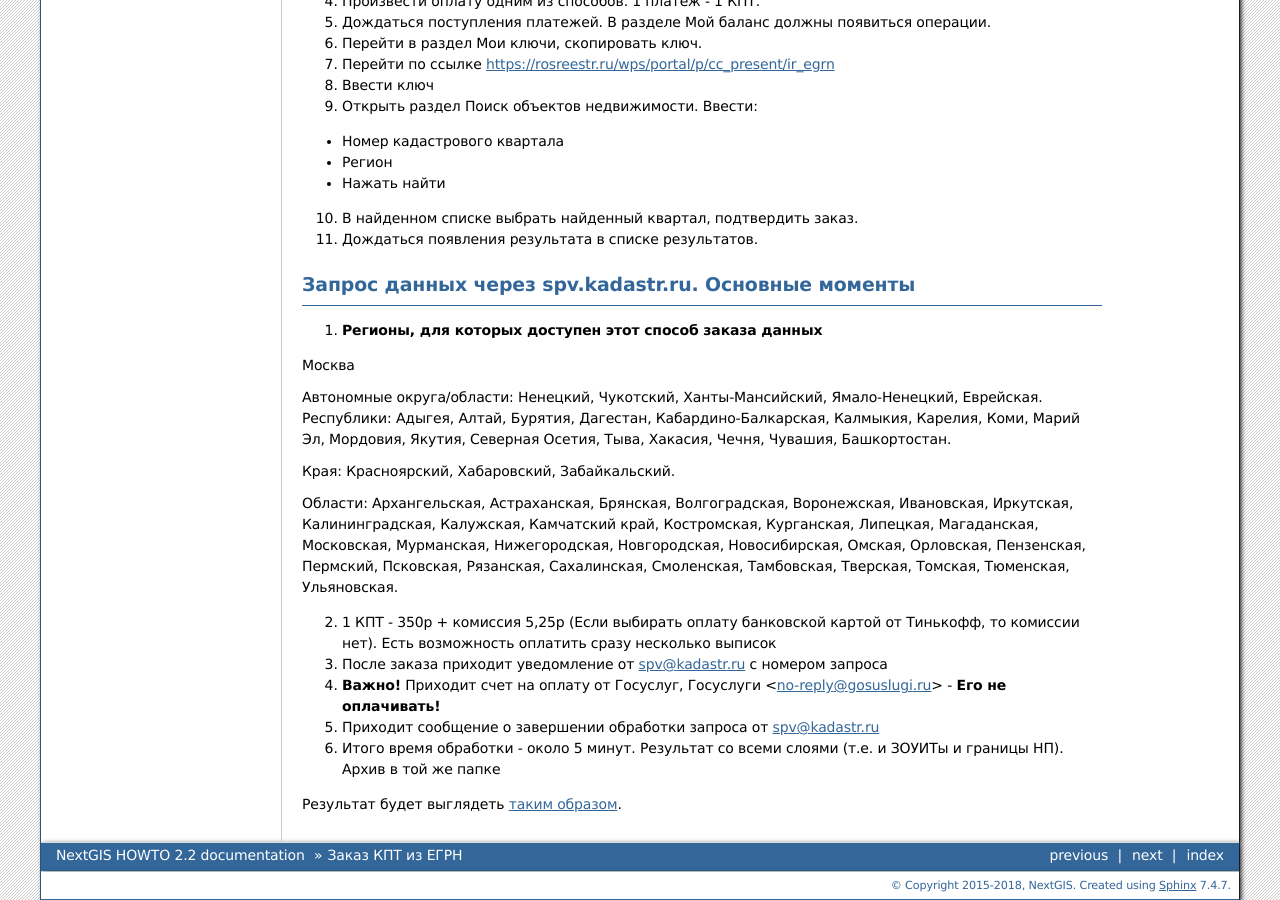
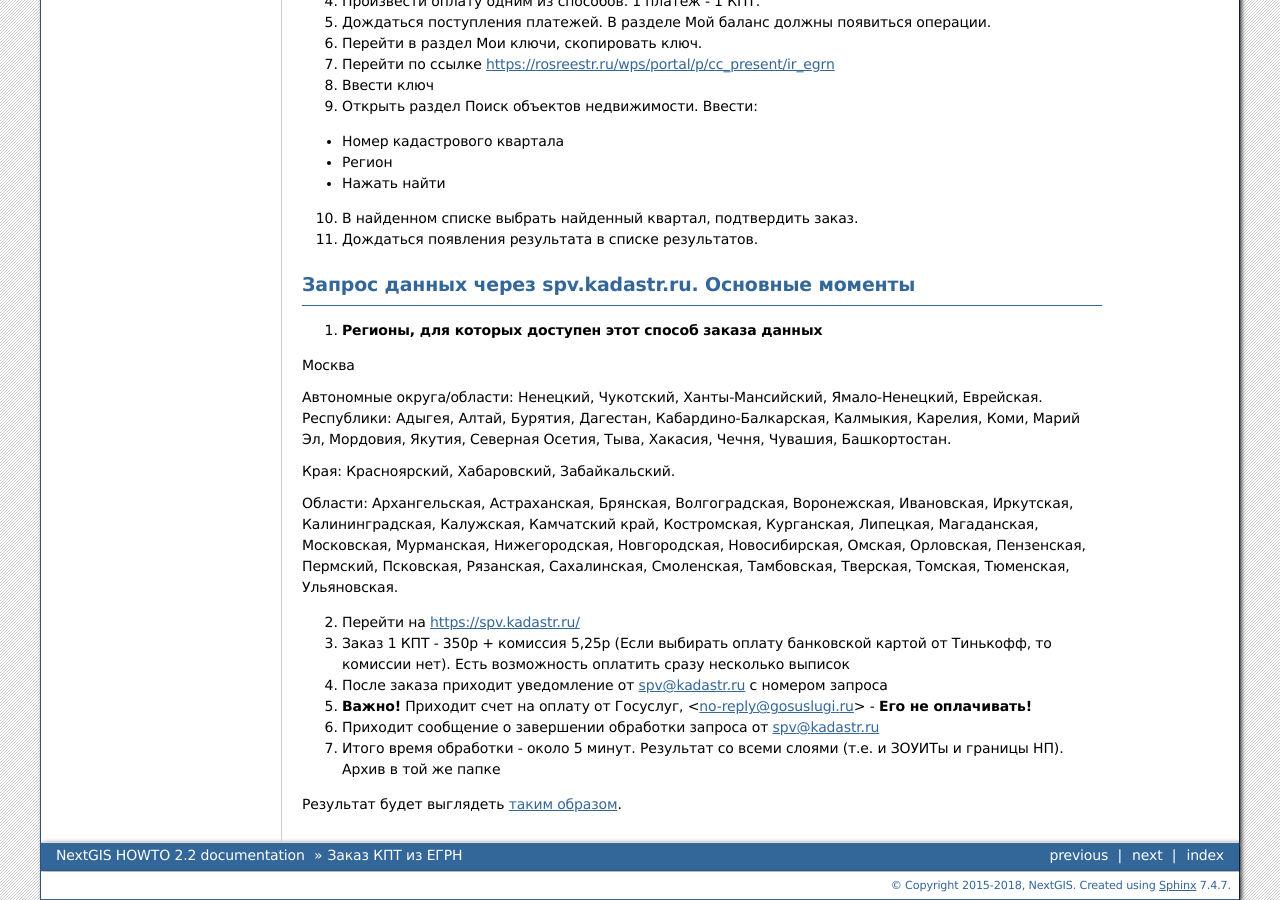
Before and after one commit to nextgis/docs_howto, a Sphinx documentation site: the page built from source/egrn_source.rst, in a window 1280 px wide and 900 px high, scrolled down 1282 px. Built offline with Sphinx 7.4.7, drawn with Linux system fonts in a browser that asks for light colours; formulas are drawn with MathJax 3; pages that are not in the unit, such as notebooks, are missing from menus.

Commit message:
Update egrn_source.rst

```diff
--- a/source/egrn_source.rst
+++ b/source/egrn_source.rst
@@ -104,10 +104,11 @@ https://rosreestr.ru/wps/portal/p/cc_ib_portal_services/cc_check_request_status/
 Области: Архангельская, Астраханская, Брянская, Волгоградская, Воронежская, Ивановская, Иркутская, Калининградская, Калужская, Камчатский край, Костромская, Курганская, Липецкая, Магаданская, Московская, Мурманская, Нижегородская, Новгородская, Новосибирская, Омская, Орловская, Пензенская, Пермский, Псковская, Рязанская, Сахалинская,
 Смоленская, Тамбовская, Тверская, Томская, Тюменская, Ульяновская.
 
-2. 1 КПТ - 350р + комиссия 5,25р (Если выбирать оплату банковской картой от Тинькофф, то комиссии нет). Есть возможность оплатить сразу несколько выписок
-3. После заказа приходит уведомление от spv@kadastr.ru с номером запроса
-4. **Важно!** Приходит счет на оплату от Госуслуг, Госуслуги <no-reply@gosuslugi.ru> - **Его не оплачивать!**
-5. Приходит сообщение о завершении обработки запроса от spv@kadastr.ru
-6. Итого время обработки - около 5 минут. Результат со всеми слоями (т.е. и ЗОУИТы и границы НП). Архив в той же папке
+2. Перейти на https://spv.kadastr.ru/
+3. Заказ 1 КПТ - 350р + комиссия 5,25р (Если выбирать оплату банковской картой от Тинькофф, то комиссии нет). Есть возможность оплатить сразу несколько выписок
+4. После заказа приходит уведомление от spv@kadastr.ru с номером запроса
+5. **Важно!** Приходит счет на оплату от Госуслуг, <no-reply@gosuslugi.ru> - **Его не оплачивать!**
+6. Приходит сообщение о завершении обработки запроса от spv@kadastr.ru
+7. Итого время обработки - около 5 минут. Результат со всеми слоями (т.е. и ЗОУИТы и границы НП). Архив в той же папке
 
 Результат будет выглядеть `таким образом <https://demo.nextgis.com/resource/4088/display?panel=info>`_.
```
